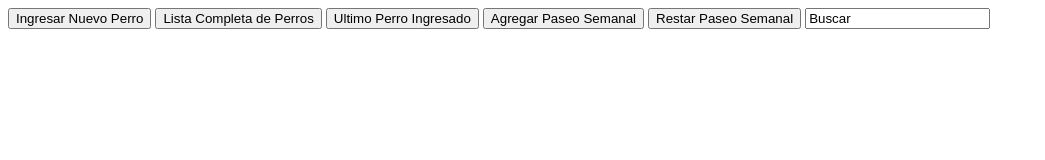
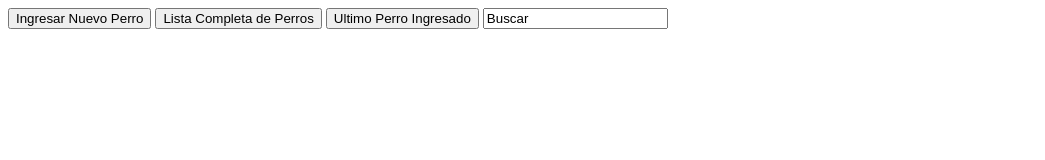
Before and after one commit to Laroccanate/SegundaentregaProyectoFinal, a plain HTML site: page index.html in a window 1280 px wide. Shown: the whole page, without its empty margins (0-1045 px from the left). Drawn offline with Linux system fonts and the light colour scheme.

Commit message:
cambios en index

```diff
--- a/app.js
+++ b/app.js
@@ -67,7 +67,6 @@ listaPerros.addEventListener ("click", ()=>{
     });
 }
 )
-
 
 
 //FUNCION LISTA PERRO//
--- a/index.html
+++ b/index.html
@@ -11,8 +11,6 @@
   <button type="button"id="ingresarPerro" class="btn">Ingresar Nuevo Perro</button>
   <button type="button"id="listaPerros">Lista Completa de Perros</button>
   <button type="button"id="ultimoPerros">Ultimo Perro Ingresado</button>
-  <button type="button"id="agregarPaseo">Agregar Paseo Semanal</button>
-  <button type="button"id="quitarPaseo">Restar Paseo Semanal</button>
   <input type="text" id="input-1" value="Buscar">
   <div id="contenedor"></div>
   <div id="contenedor2"></div>
```
